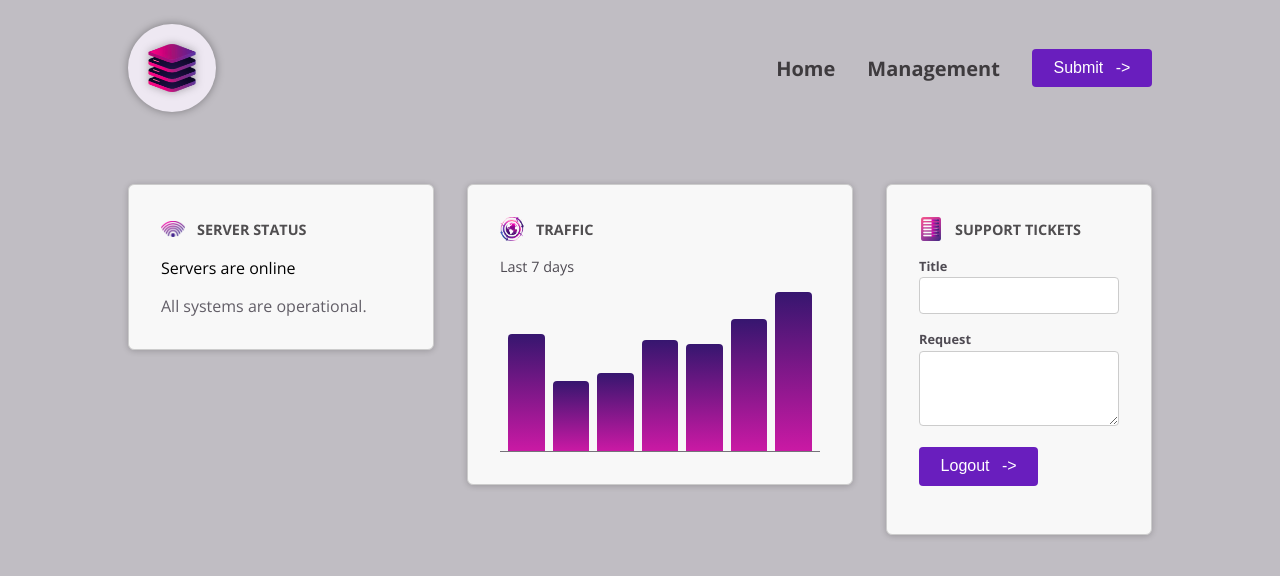
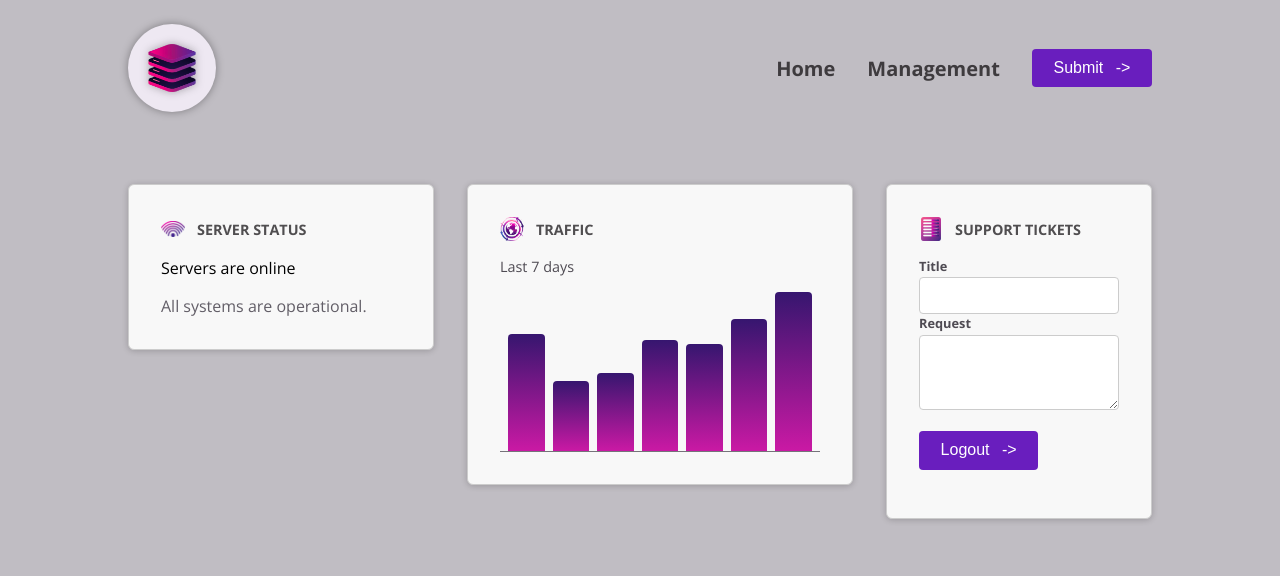
Before and after one commit to samyuktha2002/new-angular-components-and-templates-deep-dive, an Angular app: page / in a window 1280 px wide. Shown: the top 576 px of the page. Built offline with nearby package versions, Linux system fonts and the light colour scheme.

Commit message:
using host elements like regular elements

```diff
--- a/src/app/dashboard/tickets/new-ticket/new-ticket.component.html
+++ b/src/app/dashboard/tickets/new-ticket/new-ticket.component.html
@@ -1,8 +1,8 @@
 <form>
-    <app-control label="Title">
+    <app-control class="control" label="Title">
         <input name="title" id="title" />
     </app-control>
-    <app-control label="Request">
+    <app-control class="control" label="Request">
         <textarea name="request" id="request" rows="3"></textarea>
     </app-control>
     <p>
--- a/src/app/shared/control/control.component.html
+++ b/src/app/shared/control/control.component.html
@@ -1,4 +1,2 @@
-<p class="control">
-    <label>{{ label }}</label>
-    <ng-content select="input, textarea"/>
-</p>
+<label>{{ label }}</label>
+<ng-content select="input, textarea" />
```
